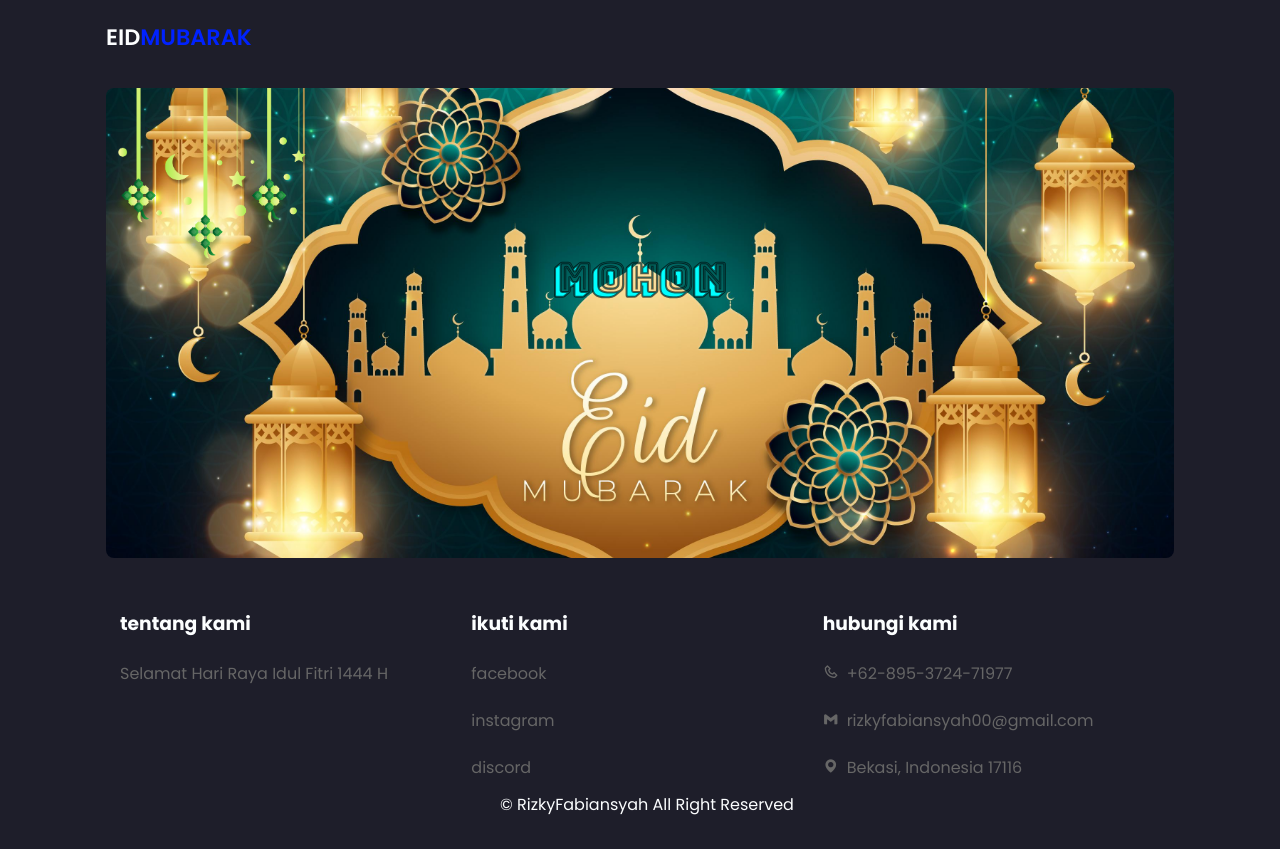
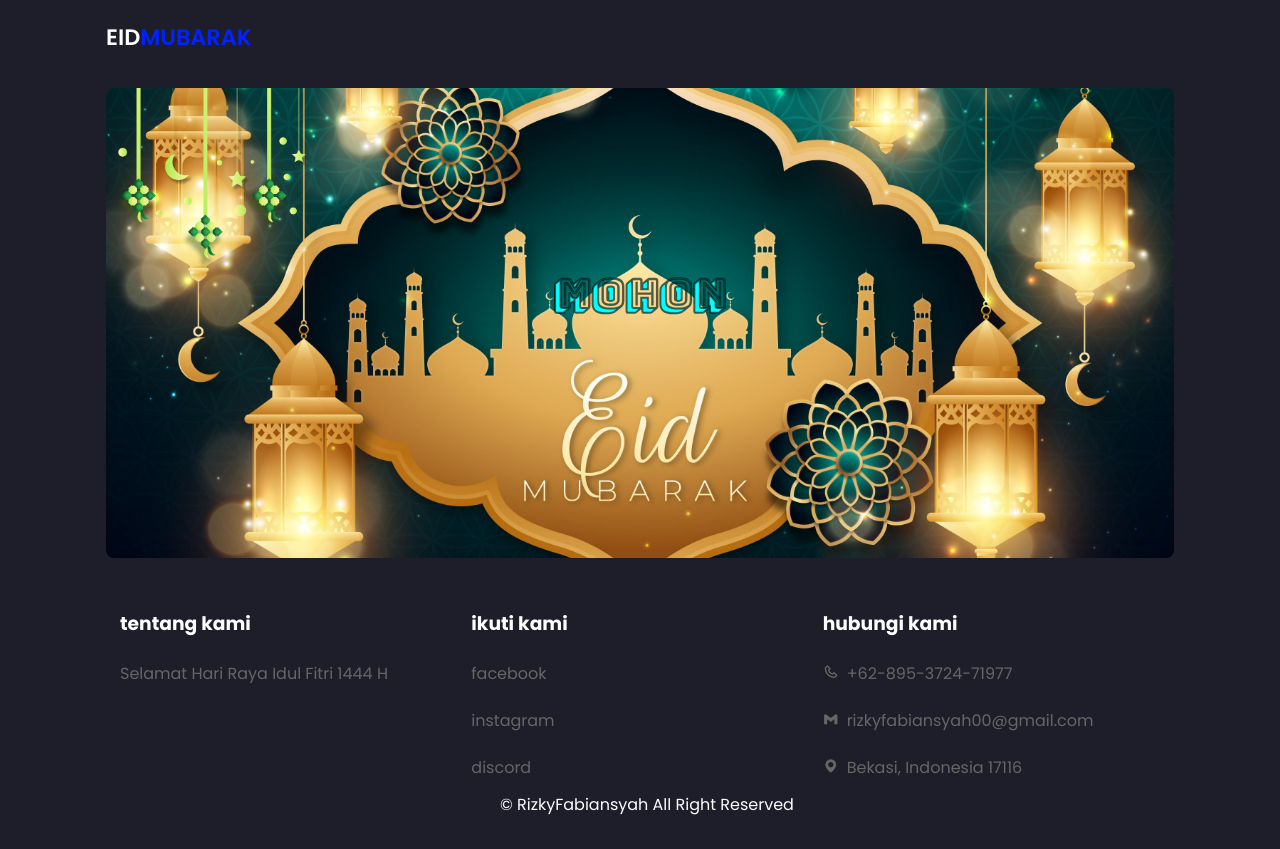
Before and after one commit to InXPabian/lebaran, a plain HTML site: page index.html in a window 1280 px wide. Drawn offline with nearby package versions, Linux system fonts and the light colour scheme.

Commit message:
Update style.css

```diff
--- a/css/style.css
+++ b/css/style.css
@@ -185,7 +185,7 @@ body {
     -webkit-text-stroke-width: 2px;
     -webkit-text-stroke-color: rgba(0, 0, 0, 0.596);
     text-align: center;
-    margin-top: -4.5rem;
+    margin-top: -3.5rem;
     user-select: none;
 }
 
```
